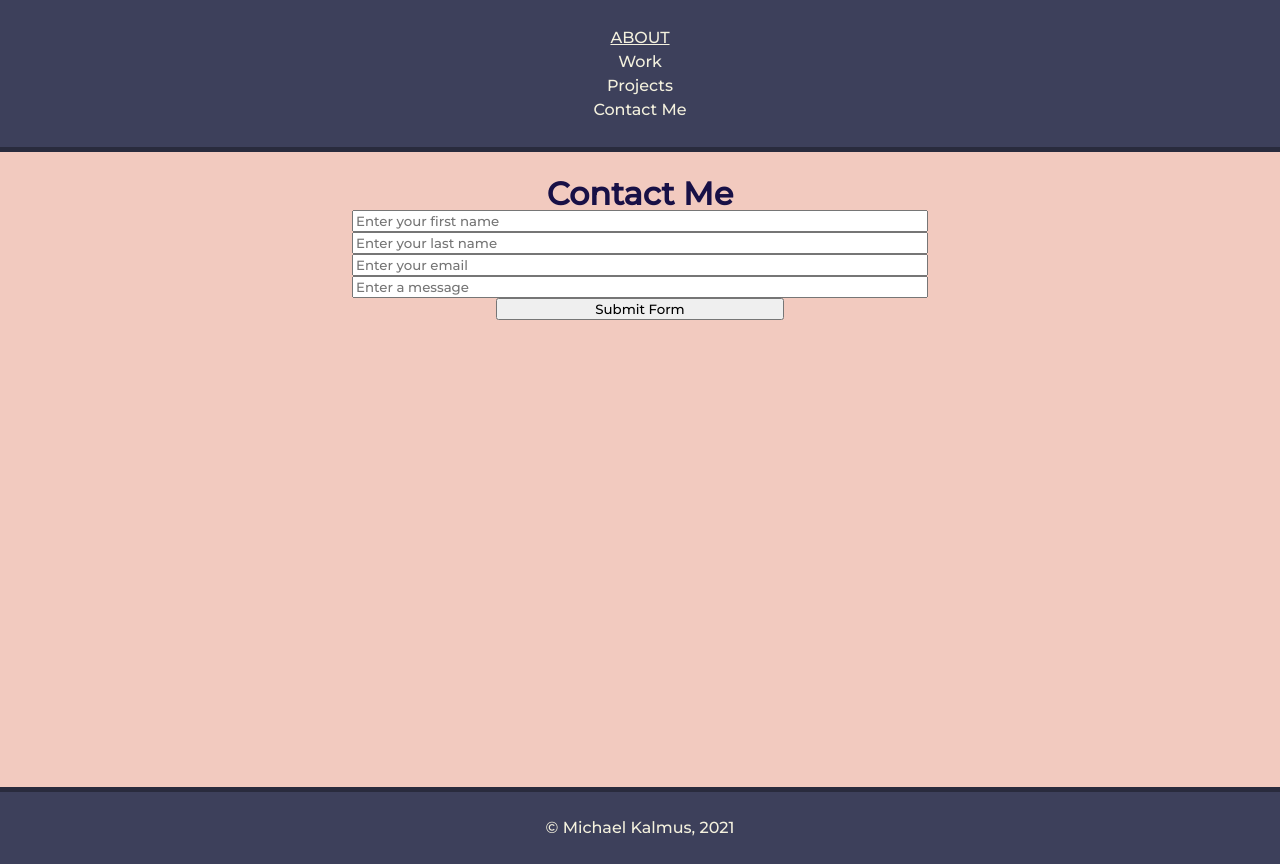
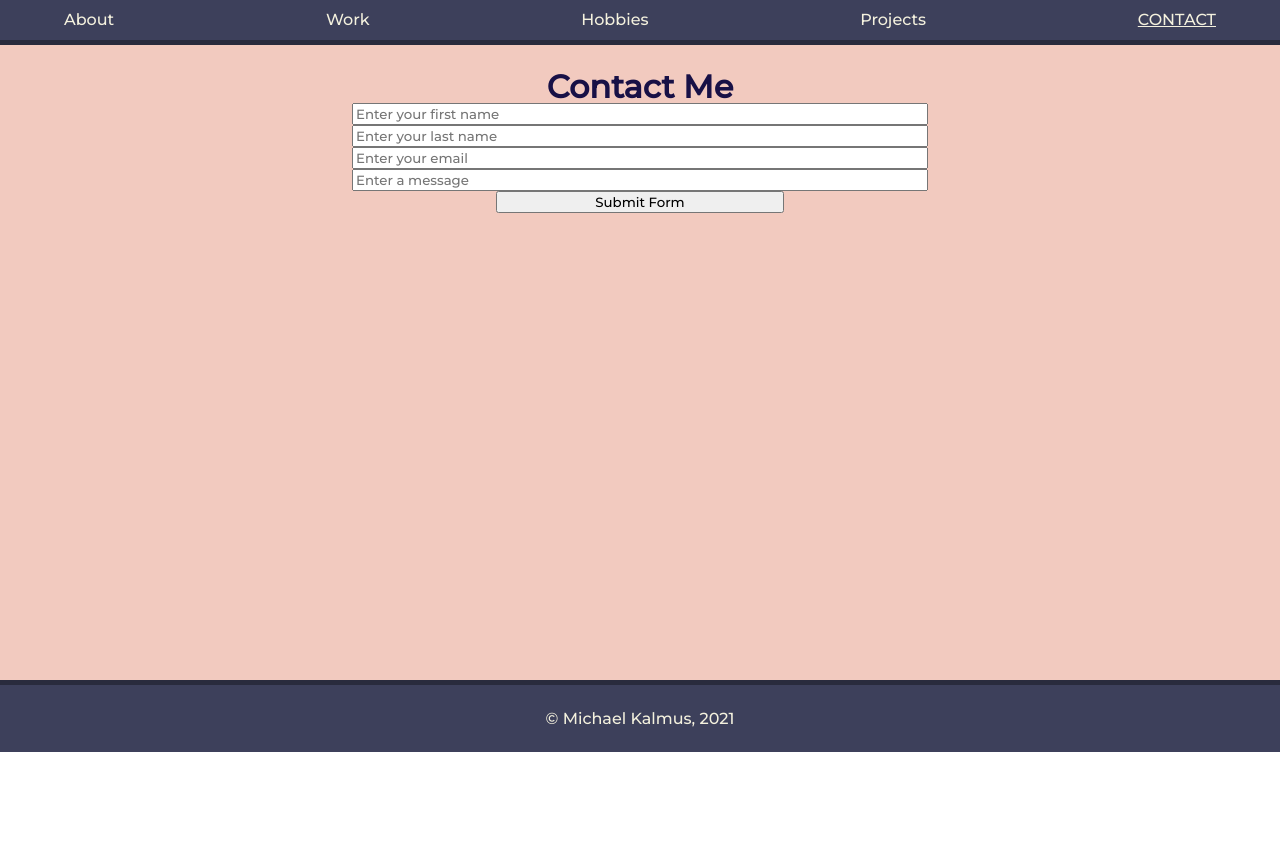
Before and after one commit to mkalmus/portfolio-site, a plain HTML site: page contact.html in a window 1280 px wide. After the commit the page ends 800 px from the top, so only its background shows below. Drawn offline with Linux system fonts and the light colour scheme.

Commit message:
Add files via upload

```diff
--- a/contact.html
+++ b/contact.html
@@ -2,14 +2,14 @@
 <html lang="en">
   <head>
     <meta charset="utf-8">
-    <!-- Include code for favicon image, three stylesheets, Google Font, and responsive meta tags. -->
     <meta name="viewport" content="width=device-width, initial-scale=1.0">
     <link rel="shortcut icon" href="images/logo.png" type=image/png>
     <link rel="stylesheet" type="text/css" href="css/html5reset.css">
     <link rel="stylesheet" type="text/css" href="css/style.css">
+    <link rel="preconnect" href="https://fonts.gstatic.com">
     <link href="https://fonts.googleapis.com/css2?family=Montserrat:wght@500&display=swap" rel="stylesheet">
     <script src="script.js"></script>
-    <title>Michael Kalmus</title>
+    <title>Contact</title>
   </head>
   <body>
     <div class="skip"><a href="#main-content">Skip to Main Content</a></div>
@@ -17,10 +17,11 @@
       <header>
         <nav class="box nav-box">
           <ul class="nav_links">
-            <li class="nav_item"><a id="main" href="index.html">About</a></li>
+            <li class="nav_item"><a href="index.html">About</a></li>
             <li class="nav_item"><a href="resume.html">Work</a></li>
+            <li class="nav_item"><a href="hobbies.html">Hobbies</a></li>
             <li class="nav_item"><a href="projects.html">Projects</a></li>
-            <li class="nav_item"><a href="contact.html">Contact Me</a></li>
+            <li class="nav_item"><a id="main" href="contact.html">Contact</a></li>
           </ul>
         </nav>
       </header>
--- a/css/style.css
+++ b/css/style.css
@@ -1,7 +1,4 @@
 /* all page styling for full page flex */
-/* html, body{
-
-} */
 
 .container{
 	display: flex;
@@ -25,8 +22,8 @@
 
 .nav-box {
   background-color: #3D405B;
-  padding: 2% 0;
-  min-height: 10vh;
+  padding: 1% 0;
+  /* min-height: 5vh; */
   border-bottom: 5px #292B3D solid;
 }
 
@@ -42,7 +39,6 @@
 .footer-box {
   background-color: #3D405B;
   padding: 2% 0;
-  min-height: 2.5vh;
   color: #F4F1DE;
   border-top: 5px #292B3D solid;
 }
@@ -264,15 +260,16 @@ button{
 
 
 
-/* @media screen and (min-width: 850px){
+@media screen and (min-width: 850px){
 
-  header {
-    flex-direction: row;
+  .nav-box{
+    min-height: 5vh;
+    padding: 0 5%;
+  }
+
+  .nav_links{
+    display: flex;
     justify-content: space-between;
   }
 
-  .nav_links {
-    flex-direction: row;
-  }
-
-} */
+}
```
Also changed, not shown: index.html (+2 -2 lines), projects.html (+4 -2 lines), resume.html (+4 -2 lines).
